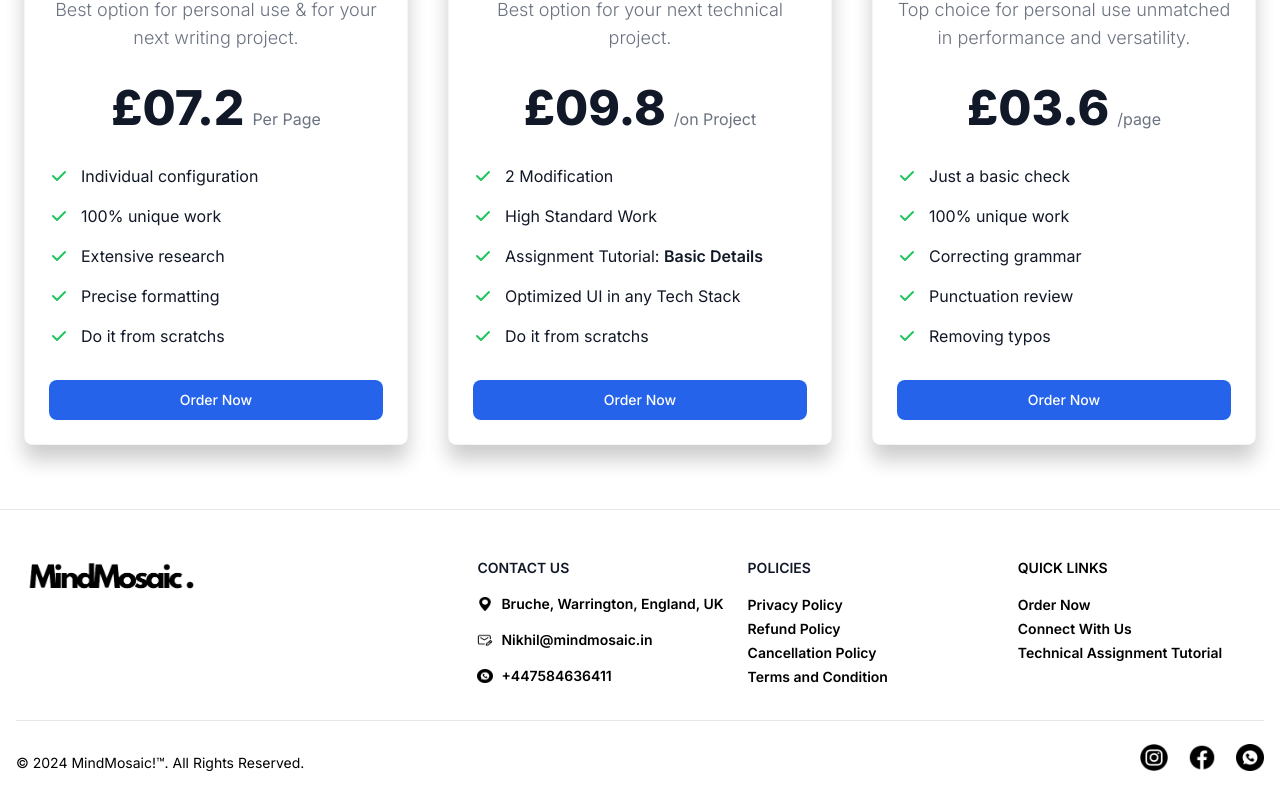
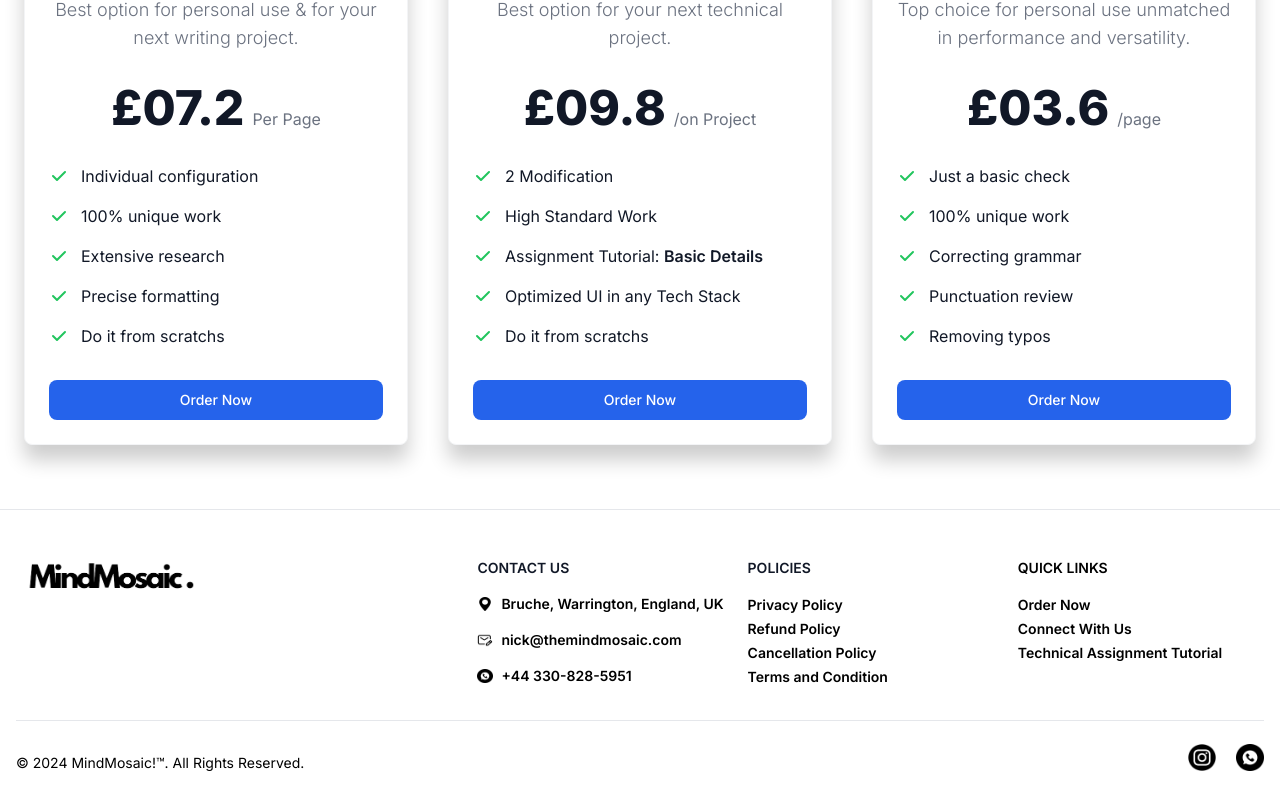
Before and after one commit to gauravameta71/MindMosaic, a Next.js app: page /pricing in a window 1280 px wide. Shown: the part 337-1142 px from the top of the page. Built offline with nearby package versions, Linux system fonts and the light colour scheme.

Commit message:
website complete

```diff
--- a/app/components/Footer.tsx
+++ b/app/components/Footer.tsx
@@ -43,12 +43,12 @@ const Footer = () => {
                       alt="mail"
                       className="w-[16px] h-[14px] mr-2"
                     />
-                    <p>Nikhil@mindmosaic.in</p>
+                    <p>nick@themindmosaic.com</p>
                   </h1>
 
                   {/* 3 */}
                   <Link
-                    href="https://wa.me/message/BYQFHKZKZJUDI1"
+                    href="https://wa.me/message/LBGOR7HIIXZPO1"
                     className="flex items-center text-sm  hover:text-gray-300 text-black font-semibold"
                   >
                     <img
@@ -56,7 +56,7 @@ const Footer = () => {
                       alt="mail"
                       className="w-[16px] h-[14px] mr-2"
                     />
-                    <p>+447584636411</p>
+                    <p>+44 330-828-5951</p>
                   </Link>
                   {/* 3 */}
                 </div>
@@ -165,40 +165,16 @@ const Footer = () => {
               </Link>
 
               <Link
-                href="https://wa.me/message/BYQFHKZKZJUDI1"
-                className="text-gray-500 hover:text-gray-900 dark:hover:text-red-600"
-              >
-                <img
-                  src="/assets/facebook.png"
-                  alt="facebook"
-                  className=" w-[28px] h-[27px] flex mt-[-12px]"
-                />
-
-                <span className="sr-only">Facebook</span>
-              </Link>
-
-              <Link
-                href="https://wa.me/message/BYQFHKZKZJUDI1"
+                href="https://wa.me/message/LBGOR7HIIXZPO1"
                 className="text-gray-500 hover:text-gray-900 dark:hover:text-red-600"
               >
                 <img
                   src="/assets/whatsapp.png"
-                  alt="facebook"
+                  alt="whatsapp"
                   className=" w-[28px] h-[27px] flex mt-[-12px]"
                 />
                 <span className="sr-only">Whatsapp</span>
               </Link>
-              {/* <Link
-                href="https://wa.me/message/BYQFHKZKZJUDI1"
-                className="text-gray-500 hover:text-gray-900 dark:hover:text-red-600"
-              >
-                <img
-                  src="/assets/linkedin.png"
-                  alt="facebook"
-                  className=" w-[28px] h-[27px] flex mt-[-12px]"
-                />
-                <span className="sr-only">LinkedIn</span>
-              </Link> */}
             </div>
           </div>
         </div>
--- a/app/pricing/page.tsx
+++ b/app/pricing/page.tsx
@@ -114,7 +114,7 @@ const page = () => {
                 </li>
               </ul>
               <a
-                href="#"
+                href="https://wa.me/message/LBGOR7HIIXZPO1"
                 className="text-white bg-blue-600 hover:bg-blue-700 focus:ring-4 focus:ring-blue-200 font-medium rounded-lg text-sm px-5 py-2.5 text-center"
               >
                 Order Now
@@ -221,7 +221,7 @@ const page = () => {
                 </li>
               </ul>
               <a
-                href="#"
+                href="https://wa.me/message/LBGOR7HIIXZPO1"
                 className="text-white bg-blue-600 hover:bg-blue-700 focus:ring-4 focus:ring-blue-200 font-medium rounded-lg text-sm px-5 py-2.5 text-center"
               >
                 Order Now
@@ -233,7 +233,6 @@ const page = () => {
               <p className="font-light text-gray-500 sm:text-lg ">
                 Top choice for personal use unmatched in performance and
                 versatility.
-
               </p>
               <div className="flex justify-center items-baseline my-8">
                 <span className="mr-2 text-5xl font-extrabold">£03.6</span>
@@ -325,7 +324,7 @@ const page = () => {
                 </li>
               </ul>
               <a
-                href="#"
+                href="https://wa.me/message/LBGOR7HIIXZPO1"
                 className="text-white bg-blue-600 hover:bg-blue-700 focus:ring-4 focus:ring-blue-200 font-medium rounded-lg text-sm px-5 py-2.5 text-center"
               >
                 Order Now
--- a/app/tutorial_req_page/page.tsx
+++ b/app/tutorial_req_page/page.tsx
@@ -19,7 +19,7 @@ const TutorialRequestPage = () => {
       </p>
       <button>
         <Link
-          href="https://www.instagram.com/mindmosaic.mm?igsh=MWphbzVnZ2FrN2IybA=="
+          href="https://wa.me/message/LBGOR7HIIXZPO1"
           className="bg-blue-600 text-white px-6 py-3 rounded-md text-bold m-4"
         >
           Request Tutorial
```
